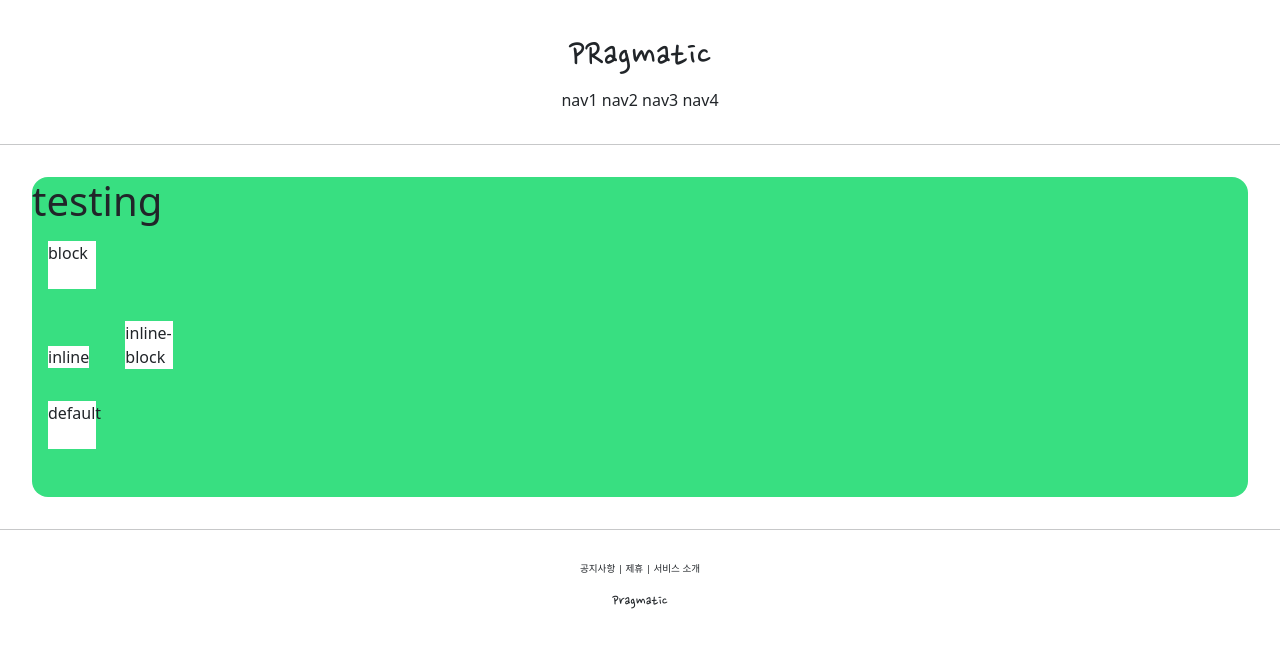
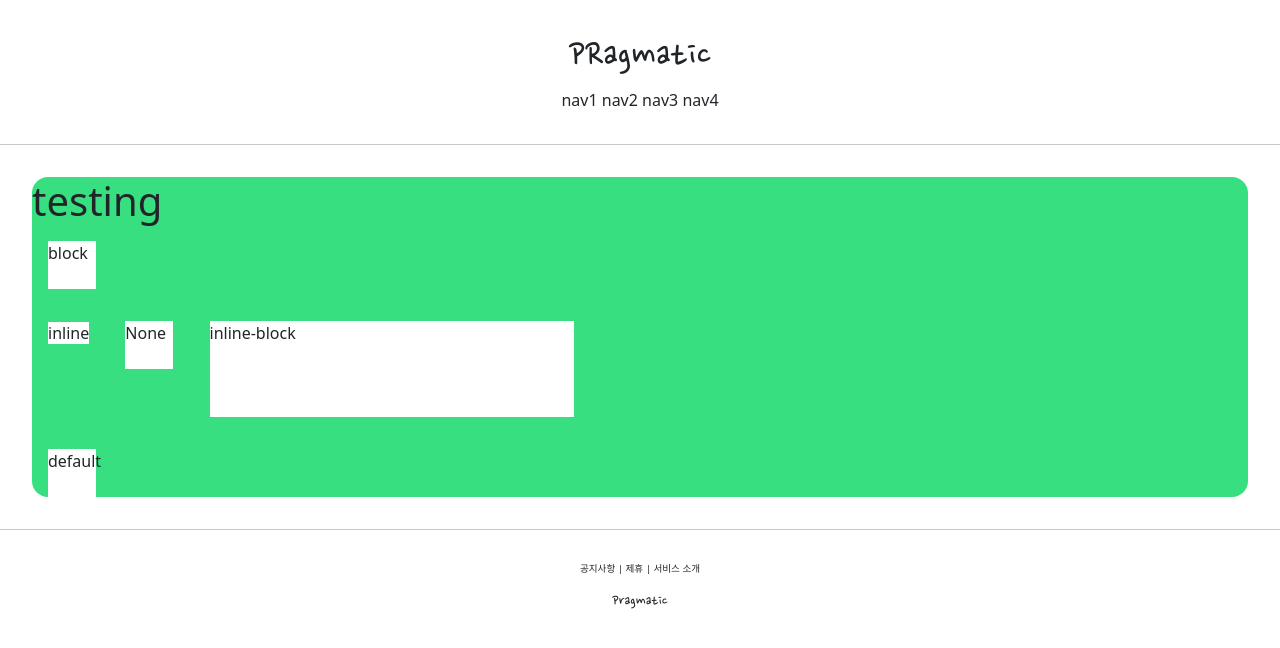
Before and after one commit to holawan/Pinterest, a Django app: page /account/hello_world/ in a window 1280 px wide. Shown: the top 648 px of the page. Run offline with Django 3.2, Linux system fonts and the light colour scheme.

Commit message:
되돌리기

```diff
--- a/accountapp/templates/accountapp/hello_world.html
+++ b/accountapp/templates/accountapp/hello_world.html
@@ -19,10 +19,10 @@
     <h1>
       testing
     </h1>
-    <div class="testing" style="display: block;">block</div>
-    <div class="testing" style="display: inline;">inline</div>
-    <div class="testing" style="display: None;">None</div>
-    <div class="testing" style="display :inline-block">inline-block</div>
+    <div class="testing" style="display: block; width :48px; height : 48px; ">block</div>
+    <div class="testing" style="display: inline; width :3em; height : 3em; ">inline</div>
+    <div class="testing" style="display: inline-block; width :3rem; height : 3rem; ">None</div>
+    <div class="testing" style="display :inline-block; width :30%; height : 30%; ">inline-block</div>
     <div class="testing" >default</div>
   </div>
 {% endblock content %}
```
